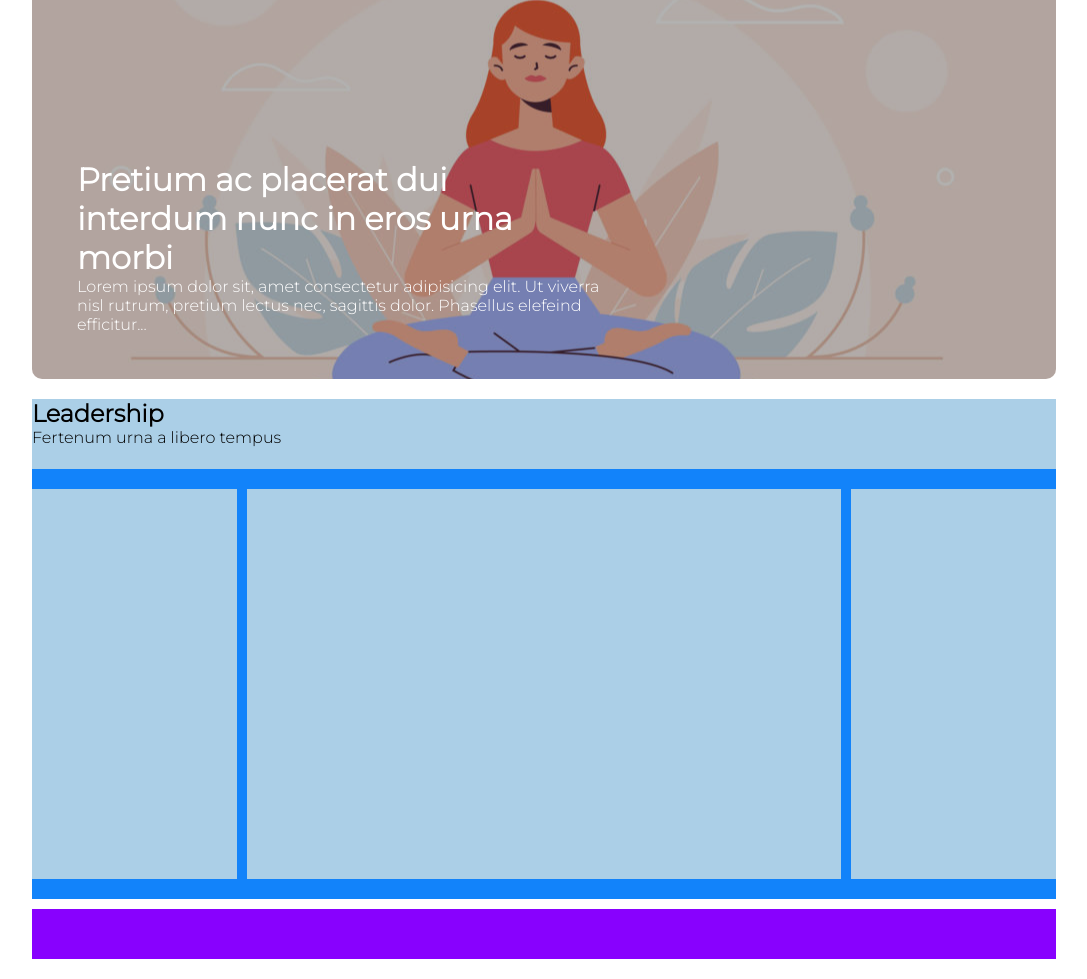
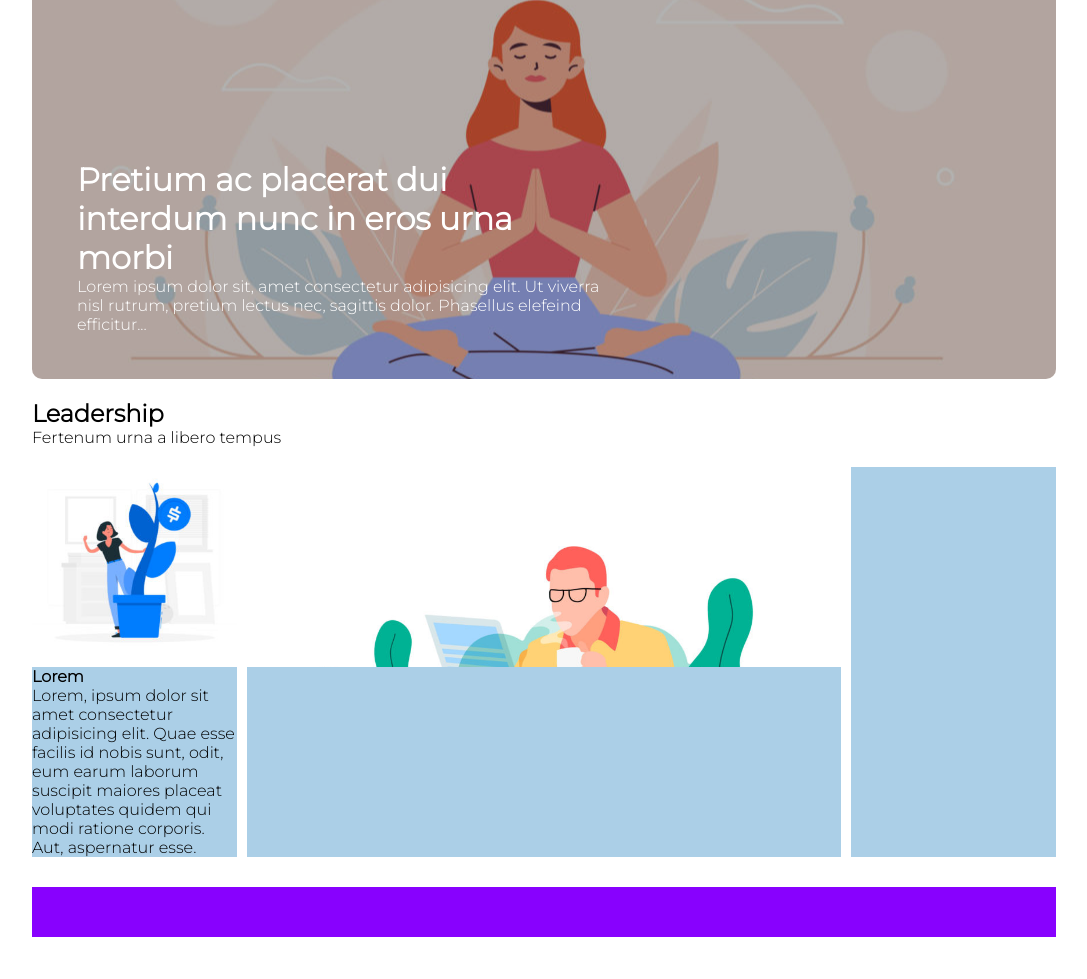
Before and after one commit to danialessi/htmlcss-wp, a plain HTML site: page index.html in a window 1280 px wide. Shown: the part 177-1156 px from the top of the page, without its empty margins (96-1183 px from the left). After the commit the page ends 1134 px from the top, so only its background shows below. Drawn offline with Linux system fonts and the light colour scheme.

Commit message:
inseriti contenuti nel main

```diff
--- a/css/style.css
+++ b/css/style.css
@@ -69,7 +69,7 @@ li a {
 
 .layover {
     width: 100%;
-    height: 400px;
+    height: 100%;
     background-color: rgba(0, 0, 0, 0.3);
     border-radius: 10px;
 }
@@ -88,7 +88,7 @@ li a {
 /* main  */
 main {
     width: 100%;
-    background-color: #1283fa;
+    /* background-color: #1283fa; */
     margin-bottom: 10px;
 }
 
@@ -98,19 +98,28 @@ main {
     clear: both;
 }
 
-.main-header {
+/* main title  */
+.main-title {
     width: 100%;
-    height: 70px;
-    background-color: #abcfe7;
 }
+/* end of main title  */
 
-
-.col-left,.col-right {
+/* col-left  */
+.col-left {
     width: 20%;
-    height: 390px;
+    /* height: 390px; */
     margin: 20px auto;
 }
 
+.col-left-image {
+    width: 100%;
+    height: 200px;
+    background-image: url(../img/img-1.jpg);
+    background-size: cover;
+}
+/* end of col-left  */
+
+/* col-center  */
 .col-center {
     width: 58%;
     height: 390px;
@@ -118,6 +127,22 @@ main {
     margin-left: 1%;
     margin-right: 1%;
 }
+
+.col-center-image {
+    width: 100%;
+    height: 200px;
+    background-image: url(../img/banner-2.jpg);
+    background-size: cover;
+}
+/* end of col-center  */
+
+/* col-right  */
+.col-right {
+    width: 20%;
+    height: 390px;
+    margin: 20px auto;
+}
+/* end of col-right  */
 /* end of main  */
 
 /* footer  */
--- a/index.html
+++ b/index.html
@@ -56,13 +56,32 @@
 
         <!-- main  -->
         <main class="clearfix">
-            <div class="main-header">
+
+            <!-- main title  -->
+            <div class="main-title">
                 <h2>Leadership</h2>
                 <p>Fertenum urna a libero tempus</p>
             </div>
-            <div class="col col-left"></div>
-            <div class="col col-center"></div>
+            <!-- end of main title  -->
+
+            <!-- col-left  -->
+            <div class="col col-left">
+                <div class="col-left-image"></div>
+                <h4>Lorem</h4>
+                <p>Lorem, ipsum dolor sit amet consectetur adipisicing elit. Quae esse facilis id nobis sunt, odit, eum earum laborum suscipit maiores placeat voluptates quidem qui modi ratione corporis. Aut, aspernatur esse.</p>
+            </div>
+            <!-- end of col-left  -->
+
+            <!-- col-center  -->
+            <div class="col col-center">
+                <div class="col-center-image"></div>
+            </div>
+            <!-- end of col-center  -->
+
+            <!-- col-right  -->
             <div class="col col-right"></div>
+            <!-- end of col-right  -->
+
         </main>
         <!-- end of main  -->
 
```
